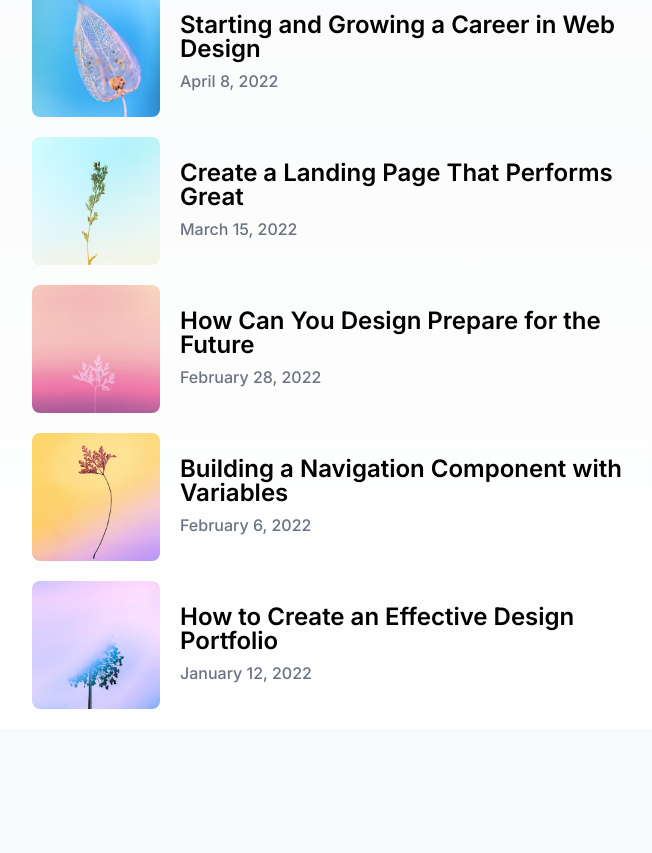
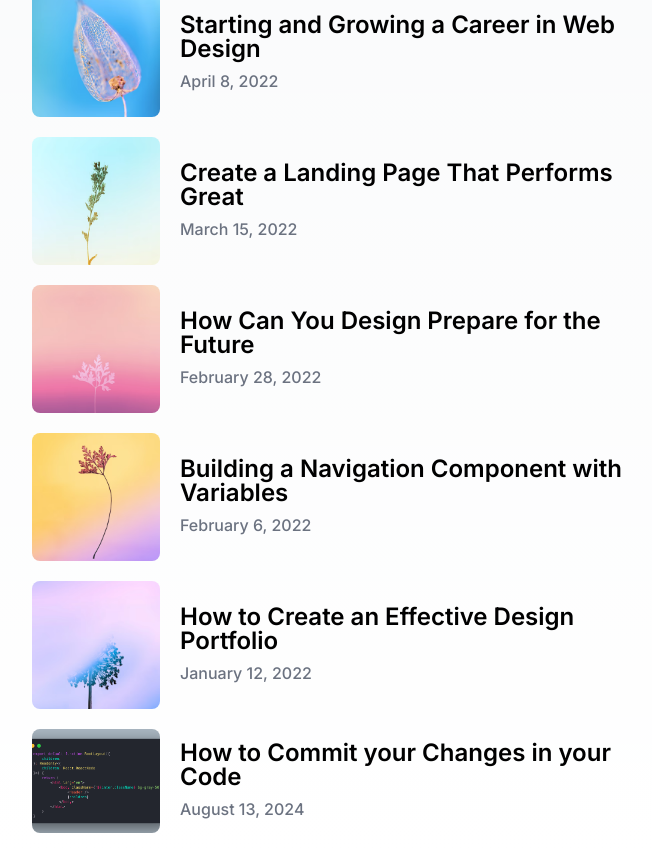
Before and after one commit to TallysonFreitas/Blog-News, a Next.js app: page / in a window 1280 px wide. Shown: the part 233-1086 px from the top of the page, without its empty margins (288-940 px from the left). Before the commit the page ends 962 px from the top, so only its background shows below. Built offline with nearby package versions, Linux system fonts and the light colour scheme.

Commit message:
feat: Create a new LinkComponent

```diff
--- a/app/ui/News.tsx
+++ b/app/ui/News.tsx
@@ -44,6 +44,13 @@ export const MockNews: PropsMock[] = [
         id: 5,
         link: 'how-to-create-an-effective-design-portfolio',
     },
+    {
+        title: 'How to Commit your Changes in your Code',
+        time: 'August 13, 2024',
+        img: '/commits.png',
+        id: 6,
+        link: 'how-to-commit-your-changes',
+    },
 ]
 
 export default function News() {
```
